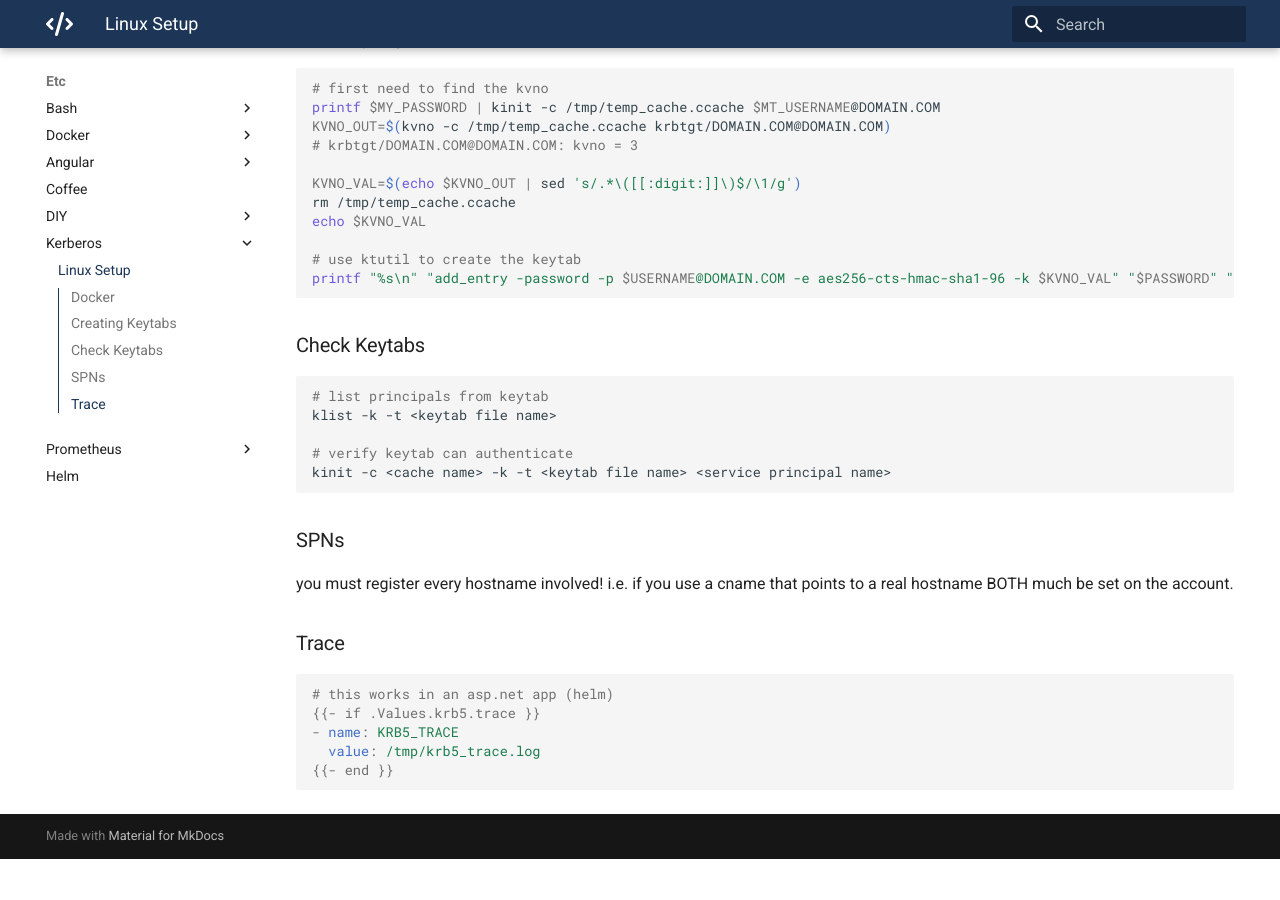
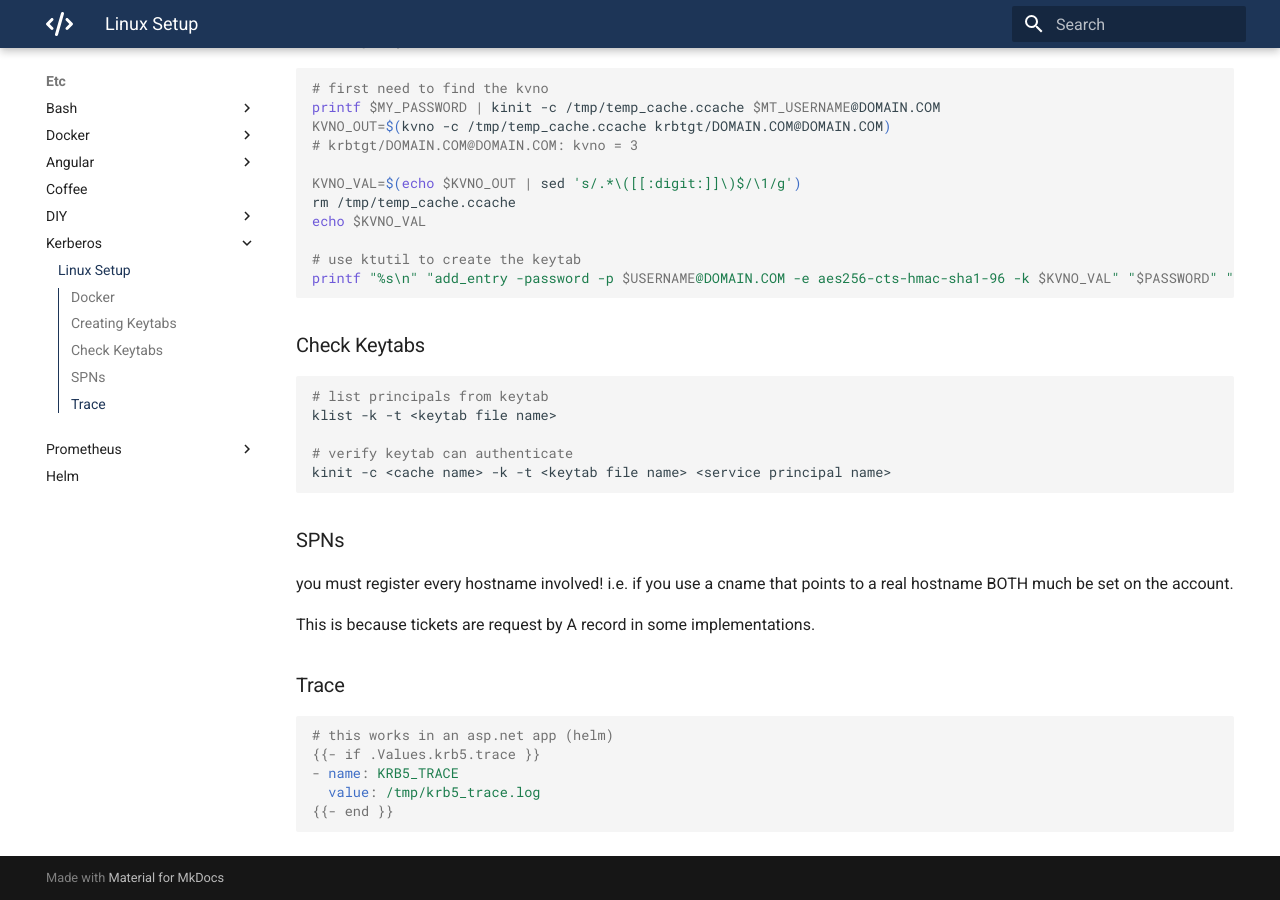
Before and after one commit to mrhockeymonkey/mrhockeymonkey.github.io, an MkDocs documentation site: the page built from docs/Kerberos/Linux Setup.md, in a window 1280 px wide and 900 px high, scrolled down 646 px. Built offline with MkDocs 1.6.1 and Material for MkDocs 9.7.7, drawn with Linux system fonts in a browser that asks for light colours; before the commit the page ends 1505 px from its top, so only the background shows below that.

Commit message:
Update Linux Setup.md

````diff
--- a/docs/Kerberos/Linux Setup.md
+++ b/docs/Kerberos/Linux Setup.md
@@ -54,6 +54,8 @@ kinit -c <cache name> -k -t <keytab file name> <service principal name>
 ### SPNs
 you must register every hostname involved! i.e. if you use a cname that points to a real hostname BOTH much be set on the account.
 
+This is because tickets are request by A record in some implementations.
+
 ### Trace
 
 ```yaml
````
